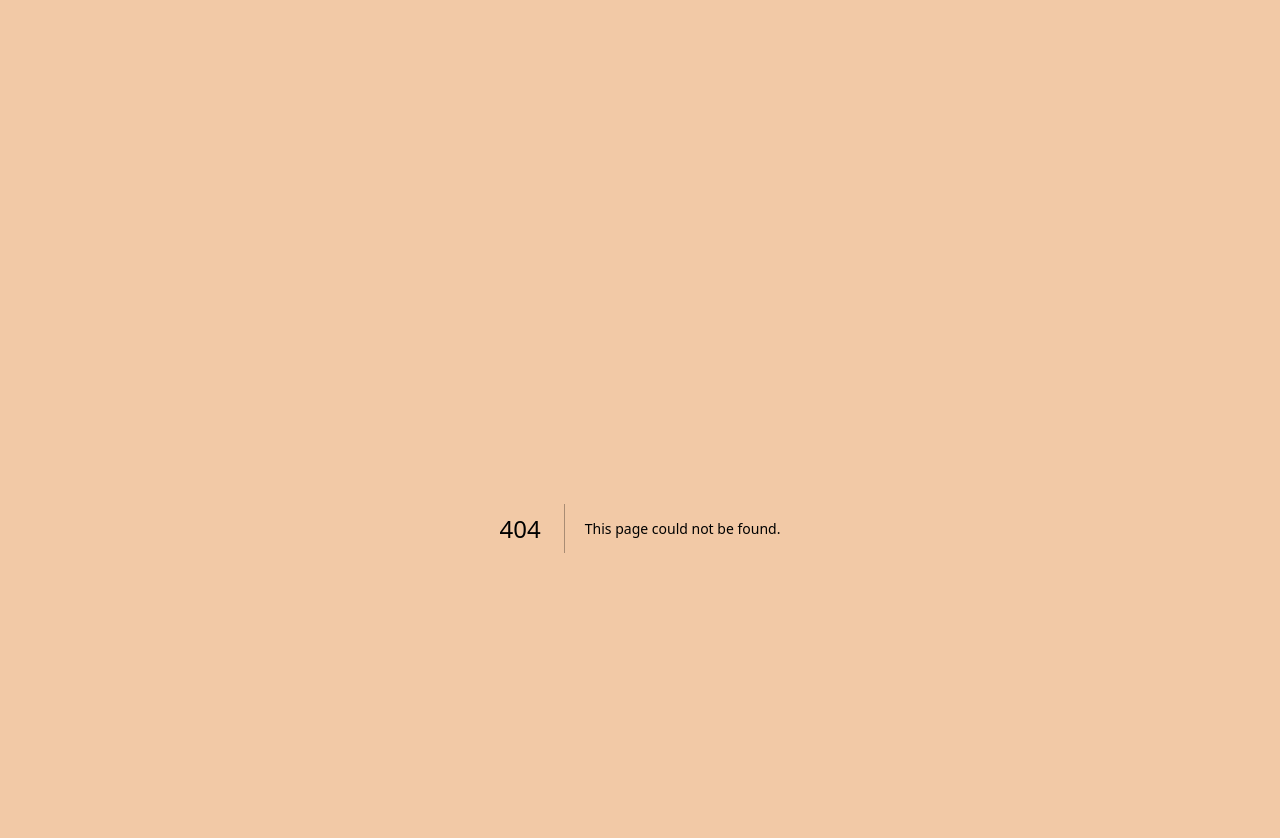
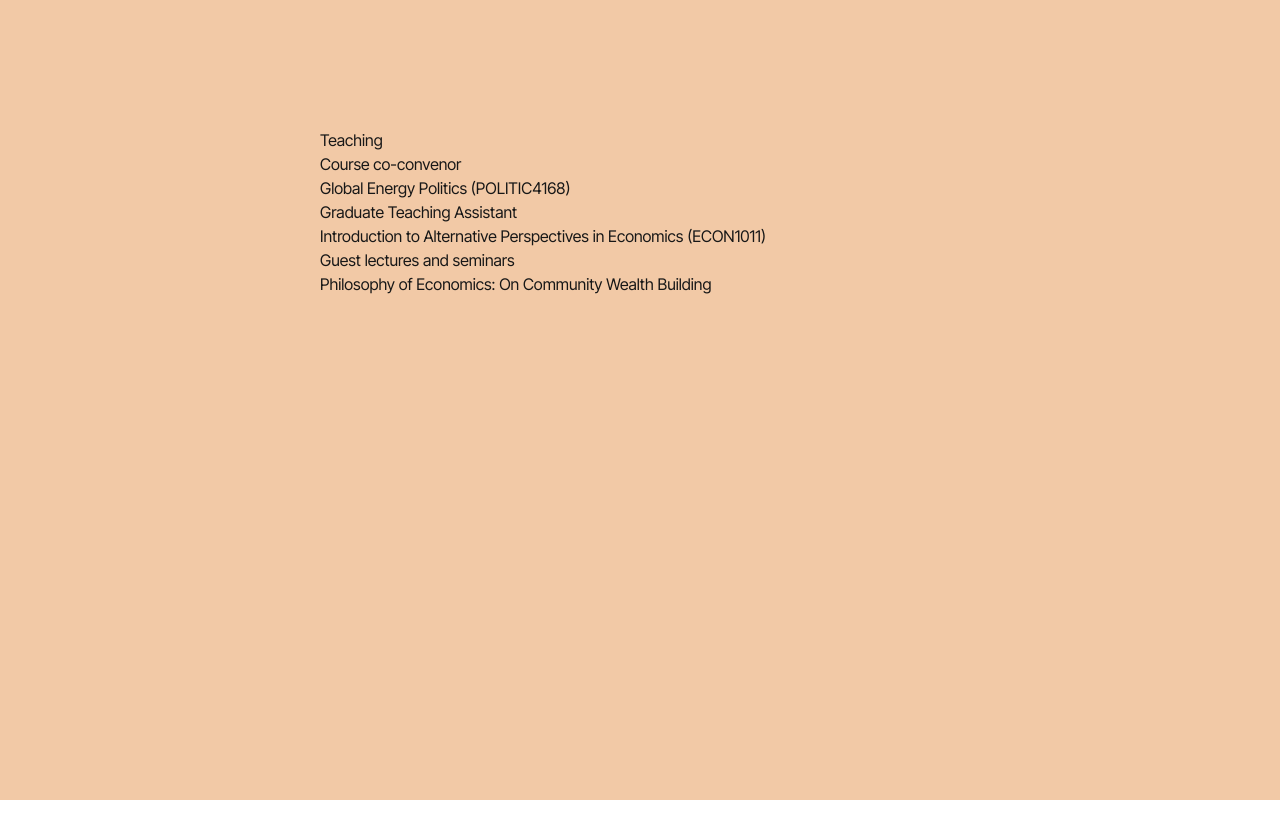
Before and after one commit to transientpeach/grace-brown, a Next.js app: page /teaching in a window 1280 px wide. Before the commit this address had no page. Shown: the top 838 px of the page. After the commit the page ends 800 px from the top, so only its background shows below. Built offline with nearby package versions, Linux system fonts and the light colour scheme.

Commit message:
teaching page init

```diff
--- /dev/null
+++ b/src/app/teaching/page.tsx
@@ -0,0 +1,26 @@
+const Teaching = () => {
+  return (
+    <div>
+      <h1>Teaching</h1>
+      <ul>
+        <li>
+          <h2>Course co-convenor</h2>
+          <p>Global Energy Politics (POLITIC4168)</p>
+        </li>
+
+        <li>
+          <h2>Graduate Teaching Assistant </h2>
+          <p>
+            Introduction to Alternative Perspectives in Economics (ECON1011)
+          </p>
+        </li>
+
+        <li>
+          <h2>Guest lectures and seminars</h2>
+          <p>Philosophy of Economics: On Community Wealth Building </p>
+        </li>
+      </ul>
+    </div>
+  );
+};
+export default Teaching;
```
